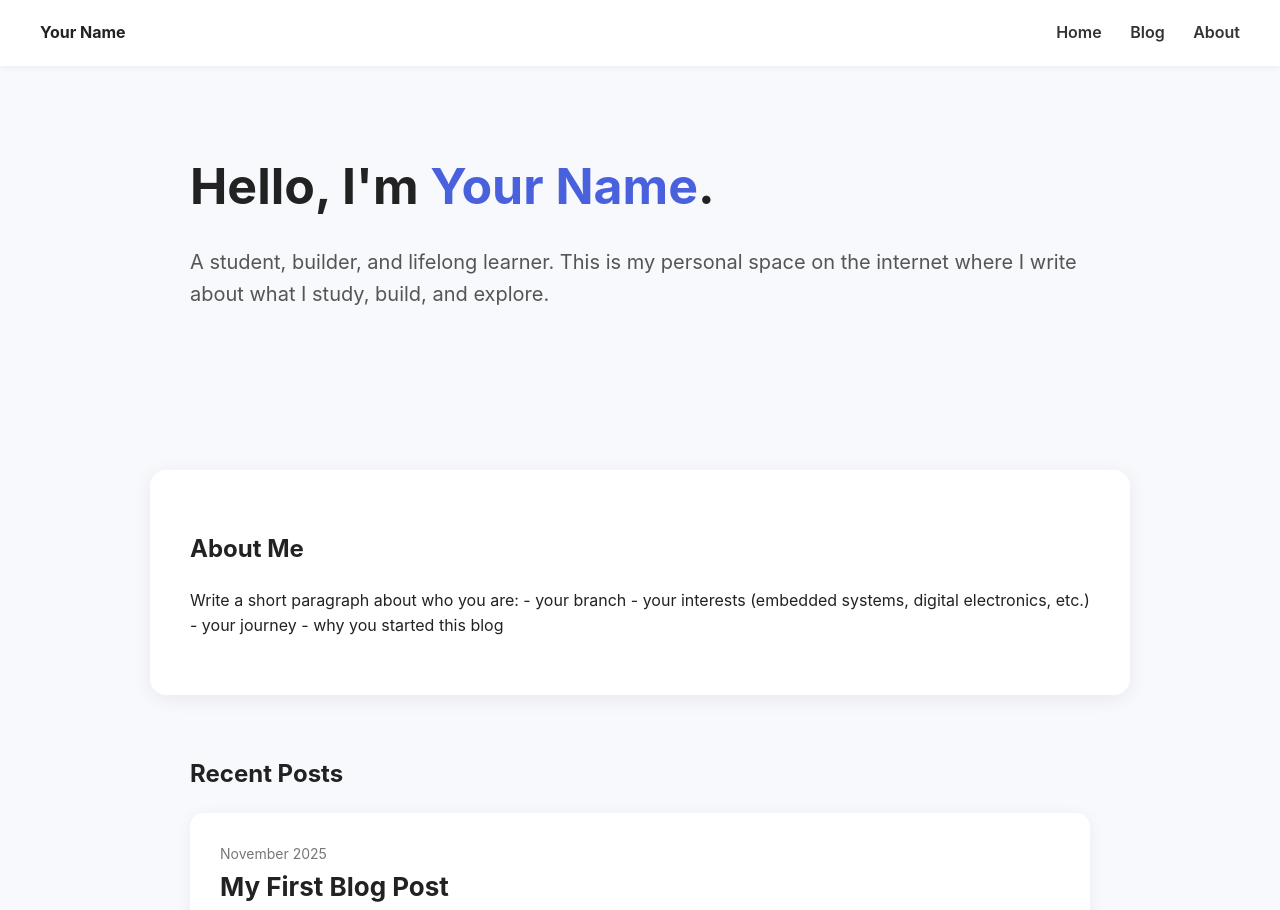
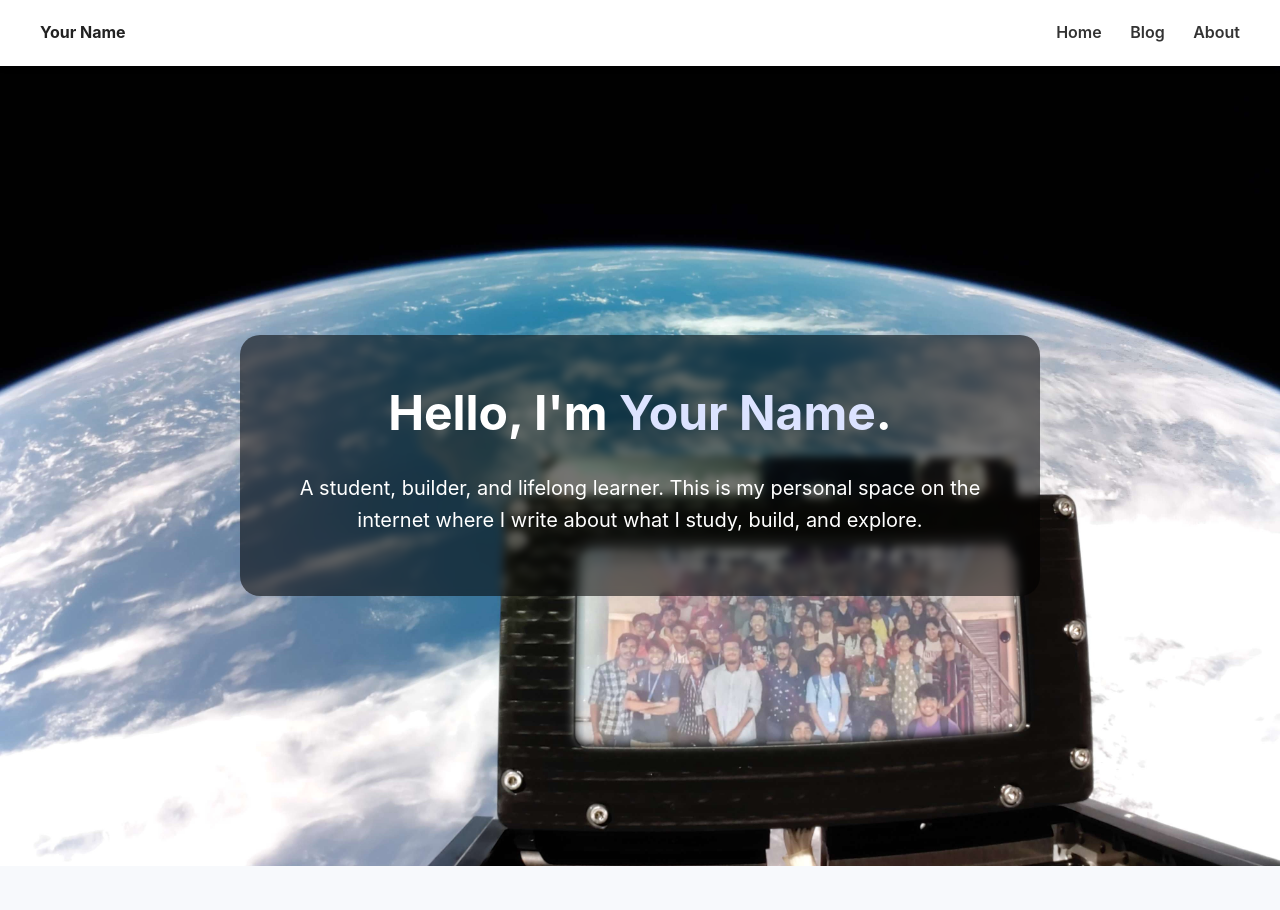
Before and after one commit to Deepan1417/Deepan1417.github.io, a plain HTML site: page index.html in a window 1280 px wide. Shown: the top 910 px of the page. Drawn offline with Linux system fonts and the light colour scheme.

Commit message:
Update index.html

```diff
--- a/index.html
+++ b/index.html
@@ -13,6 +13,39 @@
         color: #222;
         line-height: 1.6;
     }
+/* --- FULLSCREEN BACKGROUND HERO --- */
+.hero-bg {
+    width: 100%;
+    height: 100vh;
+    background-image: url('https://github.com/Deepan1417/Deepan1417.github.io/blob/main/CYRbkAI.jpg');
+    background-size: cover;
+    background-position: center;
+    background-attachment: fixed; /* gives the smooth parallax feel */
+    display: flex;
+    align-items: center;
+    justify-content: center;
+    position: relative;
+}
+
+.hero-overlay {
+    background: rgba(0, 0, 0, 0.55);
+    padding: 40px 50px;
+    border-radius: 20px;
+    text-align: center;
+    max-width: 700px;
+    color: white;
+    backdrop-filter: blur(4px);
+}
+
+.hero-overlay h1 {
+    font-size: 48px;
+    margin: 0 0 20px;
+}
+
+.hero-overlay p {
+    font-size: 20px;
+    line-height: 1.6;
+}
 
     /* --- NAVBAR --- */
     .navbar {
@@ -112,12 +145,15 @@
     </div>
 </div>
 
-<!-- HERO -->
-<section class="hero">
-    <h1>Hello, I'm <span style="color:#4a61dd">Your Name</span>.</h1>
-    <p>A student, builder, and lifelong learner.
-    This is my personal space on the internet where I write about what I study, build, and explore.</p>
+<!-- HERO (Background Image Hero Section) -->
+<section class="hero-bg">
+    <div class="hero-overlay">
+        <h1>Hello, I'm <span style="color:#dce3ff">Your Name</span>.</h1>
+        <p>A student, builder, and lifelong learner.
+        This is my personal space on the internet where I write about what I study, build, and explore.</p>
+    </div>
 </section>
+
 
 <!-- ABOUT SECTION -->
 <section id="about" class="about">
```
